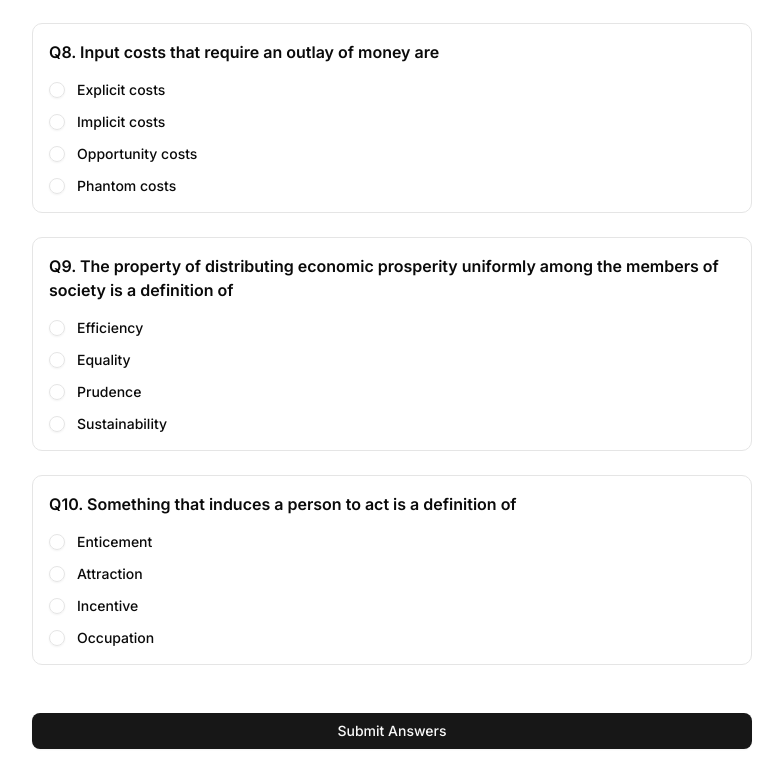
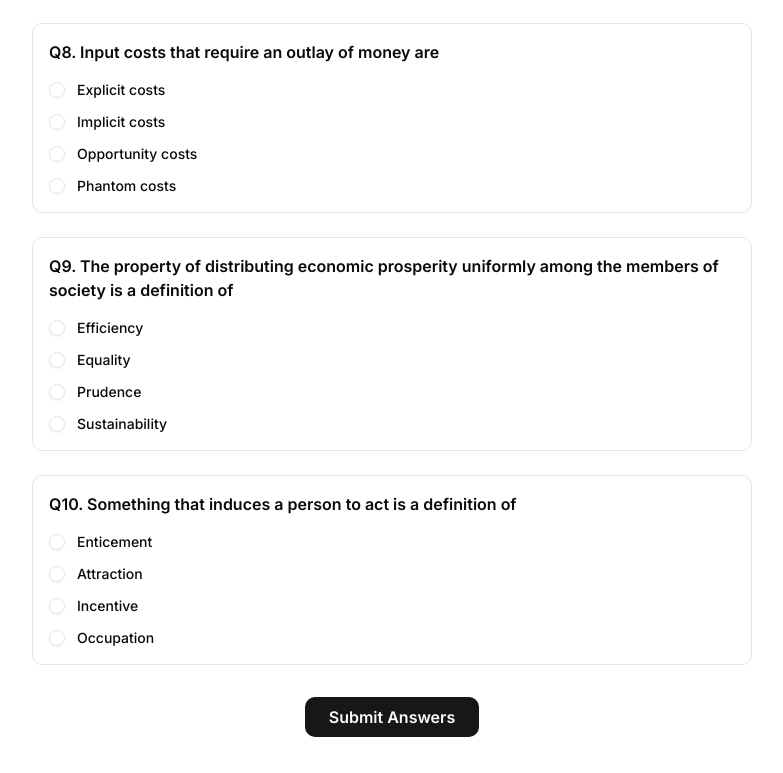
Before and after one commit to SKumr20/quizzly, a Next.js app: page /select-quiz/conservation-econ/week1 in a window 1280 px wide. Shown: the part 1747-2520 px from the top of the page, without its empty margins (248-1031 px from the left). Built offline with nearby package versions, Linux system fonts and the light colour scheme.

Commit message:
Change quiz submit button

```diff
--- a/src/app/select-quiz/conservation-econ/[week]/page.jsx
+++ b/src/app/select-quiz/conservation-econ/[week]/page.jsx
@@ -1,24 +1,26 @@
 "use client";
 
 import { useState, useEffect } from "react";
-import { useParams } from "next/navigation"; // ✅ Use useParams instead of useSearchParams
+import { useParams } from "next/navigation";
 import { Button } from "@/components/ui/button";
 import { RadioGroup, RadioGroupItem } from "@/components/ui/radio-group";
 import { toast } from "sonner";
 import { Check, XIcon } from "lucide-react";
+import { AnimatedSubscribeButton } from "@/components/magicui/animated-subscribe-button";
 
 export default function QuizPage() {
-  const { week } = useParams(); // ✅ Get the week directly from the URL
+  const { week } = useParams();
   const [questions, setQuestions] = useState([]);
   const [selectedAnswers, setSelectedAnswers] = useState({});
   const [finalAnswers, setFinalAnswers] = useState(null);
   const [results, setResults] = useState(null);
   const [score, setScore] = useState(null);
+  const [isSubmittedButton, setIsSubmittedButton] = useState(false);
 
   const fetchQuestions = async () => {
     try {
-      const res = await import(`@/data/quizzes/${week}.json`); // ✅ Correct path
-      const data = res.default; // ✅ JSON imports return default
+      const res = await import(`@/data/quizzes/${week}.json`);
+      const data = res.default;
 
       console.log("Fetched quiz data:", data);
 
@@ -38,11 +40,9 @@ export default function QuizPage() {
     }
   };
 
-
   useEffect(() => {
     fetchQuestions();
   }, [week]);
-
 
   const handleAnswerSelect = (index, value) => {
     if (finalAnswers) return; // Prevent selection change after submission
@@ -80,11 +80,12 @@ export default function QuizPage() {
     setResults(null);
     setScore(null);
     fetchQuestions();
+    setIsSubmittedButton(false);
   };
 
   return (
     <div className="max-w-3xl mx-auto p-6">
-      <h1 className="text-2xl font-bold mb-6">Quiz for {week.replace("week", "Week ")}</h1>
+      <h1 className="text-2xl font-bold mb-6 text-center">Quiz for {week.replace("week", "Week ")}</h1>
 
       <form onSubmit={handleSubmit} className="space-y-6">
         {questions.length > 0 ? (
@@ -111,20 +112,29 @@ export default function QuizPage() {
             </div>
           ))
         ) : (
-          <p>Loading questions...</p>
+          <p className="text-center">Loading questions...</p>
         )}
 
-        <Button type="submit" className="mt-6 w-full" disabled={!!finalAnswers}>
-          Submit Answers
-        </Button>
+        <div className="flex flex-col items-center mt-8 space-y-4">
+        <AnimatedSubscribeButton
+          type="submit"
+          disabled={!!finalAnswers}
+          subscribeStatus={isSubmittedButton}
+          setSubscribeStatus={setIsSubmittedButton}
+          onClick={(e) => !finalAnswers && handleSubmit(e)}
+        >
+          <span>Submit Answers</span>
+          <span>Submitted!</span>
+        </AnimatedSubscribeButton>
+
+          {score !== null && (
+            <div className="text-center">
+              <p className="text-lg font-semibold">Your Score: {score} / {questions.length}</p>
+              <Button onClick={handleReset} className="mt-4">Try Again</Button>
+            </div>
+          )}
+        </div>
       </form>
-
-      {score !== null && (
-        <div className="mt-4 text-center">
-          <p className="text-lg font-semibold">Your Score: {score} / {questions.length}</p>
-          <Button onClick={handleReset} className="mt-4">Try Again</Button>
-        </div>
-      )}
     </div>
   );
 }
--- /dev/null
+++ b/src/components/magicui/animated-subscribe-button.jsx
@@ -0,0 +1,78 @@
+"use client";;
+import { cn } from "@/lib/utils";
+import { AnimatePresence, motion } from "motion/react";
+import React, { useState } from "react";
+
+export const AnimatedSubscribeButton = React.forwardRef((
+  { subscribeStatus = false, setSubscribeStatus, onClick, className, children, ...props },
+  ref,
+) => {
+  if (
+    React.Children.count(children) !== 2 ||
+    !React.Children.toArray(children).every((child) => React.isValidElement(child) && child.type === "span")
+  ) {
+    throw new Error(
+      "AnimatedSubscribeButton expects two children, both of which must be <span> elements."
+    );
+  }
+
+  const childrenArray = React.Children.toArray(children);
+  const initialChild = childrenArray[0];
+  const changeChild = childrenArray[1];
+
+  return (
+    <AnimatePresence mode="wait">
+      {subscribeStatus ? (
+        <motion.button
+          ref={ref}
+          className={cn(
+            "relative flex h-10 w-fit items-center justify-center overflow-hidden rounded-lg bg-primary px-6 text-primary-foreground",
+            className
+          )}
+          onClick={(e) => {
+            setSubscribeStatus(false); // Reset externally
+            onClick?.(e);
+          }}
+          initial={{ opacity: 0 }}
+          animate={{ opacity: 1 }}
+          exit={{ opacity: 0 }}
+          {...props}
+        >
+          <motion.span
+            key="action"
+            className="relative flex h-full w-full items-center justify-center font-semibold"
+            initial={{ y: -50 }}
+            animate={{ y: 0 }}
+          >
+            {changeChild}
+          </motion.span>
+        </motion.button>
+      ) : (
+        <motion.button
+          ref={ref}
+          className={cn(
+            "relative flex h-10 w-fit cursor-pointer items-center justify-center rounded-lg border-none bg-primary px-6 text-primary-foreground",
+            className
+          )}
+          onClick={(e) => {
+            setSubscribeStatus(true); // Set externally
+            onClick?.(e);
+          }}
+          initial={{ opacity: 0 }}
+          animate={{ opacity: 1 }}
+          exit={{ opacity: 0 }}
+          {...props}
+        >
+          <motion.span
+            key="reaction"
+            className="relative flex items-center justify-center font-semibold"
+            initial={{ x: 0 }}
+            exit={{ x: 50, transition: { duration: 0.1 } }}
+          >
+            {initialChild}
+          </motion.span>
+        </motion.button>
+      )}
+    </AnimatePresence>
+  );
+});
```
